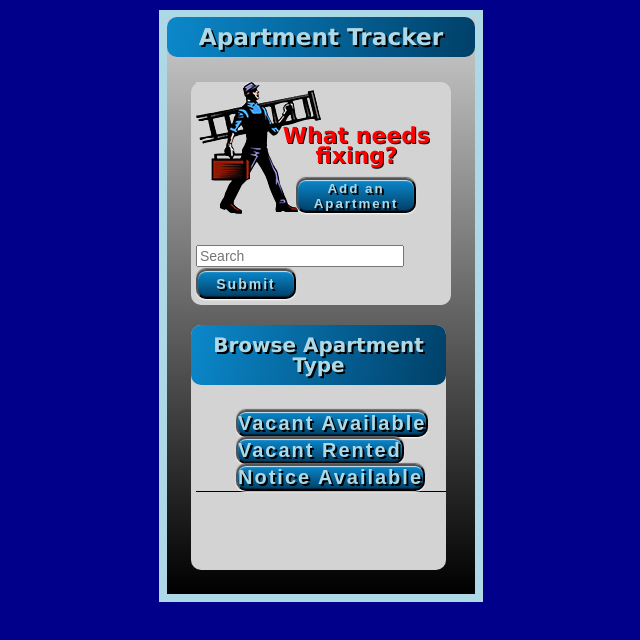
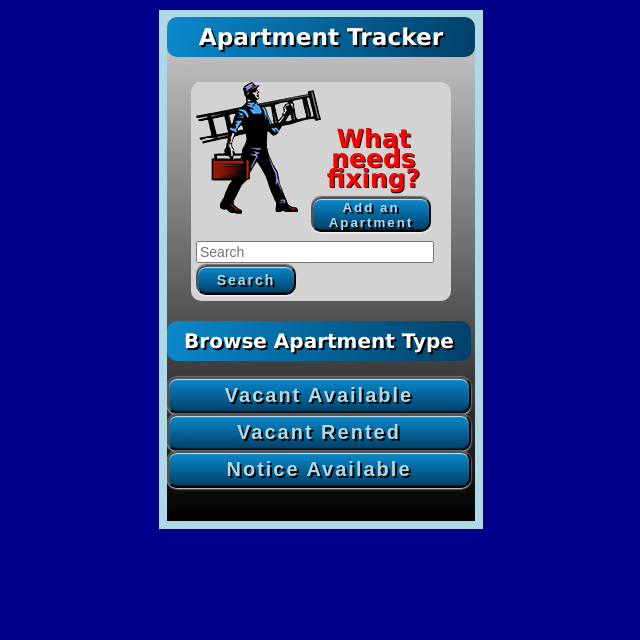
Before and after one commit to Ezcaflowne/MIU, a plain HTML site: page ayotte_willson_project1/index.html in a window 1280 px wide. Shown: the whole page, without its empty margins (319-959 px from the left). Drawn offline with Linux system fonts and the light colour scheme.

Commit message:
Final Submission for Week 1 MIU Class

```diff
--- a/ayotte_willson_project1/css/style.css
+++ b/ayotte_willson_project1/css/style.css
@@ -1,7 +1,7 @@
 /*Name: Willson Ayotte
-Date: Aug 19th, 2012
+Date: Aug 30th, 2012
 Document: CSS for Apartment Application
-Decription: For VFW 1208
+Decription: For MIU 1209
 */
 
 html {
@@ -18,58 +18,62 @@ body {
     line-height: 20px;
 }
 
+/*Main Headline for Application.*//*First Page.*/
 h1 {
     background: -webkit-gradient(linear, left top, right bottom, from(#0b88cb), to(#004068));
-    color: lightblue;
+    color: white;
     font-size: 145%;/*font size in percent*/
     text-shadow: 2px 2px #000000;
     text-align: center;
     border-radius: 10px;
-    -moz-border-radius: 10px;
-    -webkit-border-radius: 10px;
     padding: 10px;/*how much space around text on all sides*/
     margin: -25px -24px 25px -24px; /*(x)top , (x)left , (x)bottom , (x)right*/
 
 }
 
+/*The Browse Apartment Title to the section.*//*First Page.*/
 h2 {
     background: -webkit-gradient(linear, left top, right bottom, from(#0b88cb), to(#004068));
-    color: lightblue;
+    color: white;
     font-size: 125%;/*font size in percent*/
     text-shadow: 2px 2px #000000;
     text-align: center;
     border-radius: 10px;
     padding: 10px;/*how much space around text on all sides*/
-    margin: 20px -0px 25px -5px; /*(x)top , (x)right , (x)bottom , (x)left*/
+    margin: 20px 0px 0px -5px; /*(x)top , (x)right , (x)bottom , (x)left*/
 }
 
-p {
-    color: gold;
+/*The "What needs fixing?"" text.*//*First Page.*/
+#p1 {
+    color:red;
+    text-align: center;
+    font-size: 25px;
     font-weight: bold;
-    text-align: center;
-}
-
-#p1{
-    color:red;
-    font-size: 22px;
+    margin-left: 100px;
     position:relative;
-    left: 33px;
     bottom: 115px;
 }
 
-#search{
-    margin-top: -100px;
+/*The search field.*//*First Page.*/
+#searchBox {
+    width: 230px;
+}
+
+/*The actual seach button.*//*First Page.*/
+#searchBtn {
+    margin-top: -130px;
     margin-bottom: 20px;
+    width: 100px;
     position:relative;
     bottom: -7px;
 }
 
-/*secound page*/
+/*Error messages that show up.*//*secound page*/
 span{
    color: red;
 }
 
-/*secound page*/
+/*The range counter to show the value of the slide bar.*//*secound page*/
 #range {
   position: center;
   background-image: -webkit-gradient(linear, left top, left bottom, from(#444444), to(#999999));
@@ -80,23 +84,23 @@ span{
   color: white;
   border-radius: 10px;
   display: inline-block;
-  font: bold 15px/30px Georgia;
+  font: bold 15px/30px Lucida Grande;
   bottom: 175%;
   left: 0;
   margin-left: 10px;
 }
 
-/*secound page*/
+/*Main fieldset background*//*secound page*/
 #apartmentFieldset{
     background-color: lightgrey;
     border-radius: 10px;
 
 }
 
-/*secound page*/
+/*Main forum field title section.*//*secound page*/
 legend{
     background: -webkit-gradient(linear, left top, right bottom, from(#0b88cb), to(#004068));
-    color: lightblue;
+    color: white;
     text-align: center;
     font-weight: bold;
     font-size: 15px;
@@ -128,43 +132,43 @@ input {
     width: 200px;
 }
 
-
-
 input:focus,
 textarea:focus,
 #date:focus {
 background-color: gold;
 }
 
-/*secound page*/
+/*How wide the drop down menu for what Aparment Type Selection.*//*secound page*/
 #aptType{
     width: 215px;
 }
 
-/*secound page*/
+/*How wide the actual slide bar is.*//*secound page*/
 #condition{
     width: 145px;
 }
 
-/*secound page*/
+/*The text area for the comment box.*//*Secound Page*/
 textarea {
     font-size: 14px;
     width: 210px;
     height: 100px;
 }
 
-
+/*The background to the Data displayed from Local Storage.*//*Third Page.*/
 div {
     background: -webkit-gradient(linear, left top, right bottom, from(white), to(white));
     border-radius: 10px;
     padding-left: 5px;
 }
 
+/*Deviding line between local storage data.*//*Third Page.*/
 div ul {
     border-bottom: solid black 1px;
     /*Play with this<<<<<<<<<<<<<<<<<<<<<<<<<*/
 }
 
+/*The items that are save into Local Storage.*//*Third Page.*/
 #items{
     color: #004068;
 }
@@ -181,20 +185,23 @@ text-shadow: 1px 1px #000000;
 }
 
 div.browseApartments {
-    background :#d3d3d3;
-    width:250px;
-    height:245px;
+    background:transparent; /* transparent or  #d3d3d3 */
+    margin-left: -24px;
+    width:299px;
+    height:176px;
 }
 
-/*secound page*/
+/*Error messages when adaquit data is not inserted in form fields.*//*secound page*/
 .errormsg{
     color: red;
 }
 
-#link1{
+/*Add an Apartment Button*//*First Page*/
+#addApt{
     background: -webkit-gradient(linear, center top, center bottom, from(#0b88cb), to(#004068));
     width: 120px;
     height: 35px;
+    margin-left: 115px;
     font-weight: bold;
     font: 40px;
     letter-spacing: 2px;
@@ -207,14 +214,15 @@ div.browseApartments {
     inset 0 -1px 1px rgba(0,0,0,0.5),
     inset 0 1px 1px rgba(255,255,255,0.8);
     position:relative;
-    left: 100px;
-    bottom: 125px;
+    bottom: 132px;
 }
 
+/*Browse apartment type buttons.*//*First Page.*/
 ul button {
     background: -webkit-gradient(linear, center top, center bottom, from(#0b88cb), to(#004068));
-    /*width: 0px;*/
-    padding: 0px;
+    width: 304px;
+    padding: 5px;
+    margin-left: -45px;
     font-size: 20px;
     font-weight: bold;
     letter-spacing: 2px;
@@ -226,9 +234,6 @@ ul button {
     0 -1px 1px #666,
     inset 0 -1px 1px rgba(0,0,0,0.5),
     inset 0 1px 1px rgba(255,255,255,0.8);
-    /*position:relative;
-    left:-38px;
-    bottom:10px;*/
 }
 
 /*Submit the infromation in the data fields.*//*Secound Page.*/
--- a/ayotte_willson_project1/index.html
+++ b/ayotte_willson_project1/index.html
@@ -1,5 +1,6 @@
 <!DOCTYPE html>
 <!-- Name:  Willson Ayotte -->
+<!-- Date: Aug 30th 2012 -->
 <!-- MIU 1209 -->
 <!-- Application for tracking apartments that are vacant. -->
 <html>
@@ -19,13 +20,13 @@
 			<h1>Apartment Tracker</h1>
 		<div class="container" id="container">
 			<img class="image" src="img/maint.png" id="maint"/>
-			<p id="p1">What needs<br />fixing?<p>
+			<p id="p1">What needs fixing?<p>
 			<form style="display: inline" action="additem.html" method="get">
-  			<button id="link1">Add an Apartment</button>
+  			<button id="addApt">Add an Apartment</button>
 			</form>
-			<form name="search" id="search" action="#" method="post">
-				<input type="text" placeholder="Search" class="search"/>
-				<input type="button" value="Submit" id="search"/>
+			<form name="search" id="searchBtn" action="#" method="post">
+				<input type="text" placeholder="Search" class="search" id="searchBox"/>
+				<input type="button" value="Search" id="searchBtn"/>
 			</form>
 		</div>
 		</header>
--- a/ayotte_willson_project1/js/json.js
+++ b/ayotte_willson_project1/js/json.js
@@ -1,6 +1,6 @@
 // Name: Willson Ayotte
 // Subject: JSON file used to keep data in local storage for testing.
-// Date: Aug. 19, 2012
+// Date: Aug. 30th 2012
 // Decription: This is for testing purposes only and is not to be used when the project is in
 // final stage, and ready for production.
 
--- a/ayotte_willson_project1/js/main.js
+++ b/ayotte_willson_project1/js/main.js
@@ -1,6 +1,6 @@
 // Name: Willson Ayotte
-// Date: Aug 23th 2012
-// Document: Project 4 VFW 1208
+// Date: Aug 30th 2012
+// Document: Project 1 MIU 1209
 // Description: Data base for saved data, get data, and clear data. CRUD
 
 window.addEventListener("DOMContentLoaded", function(){
```
